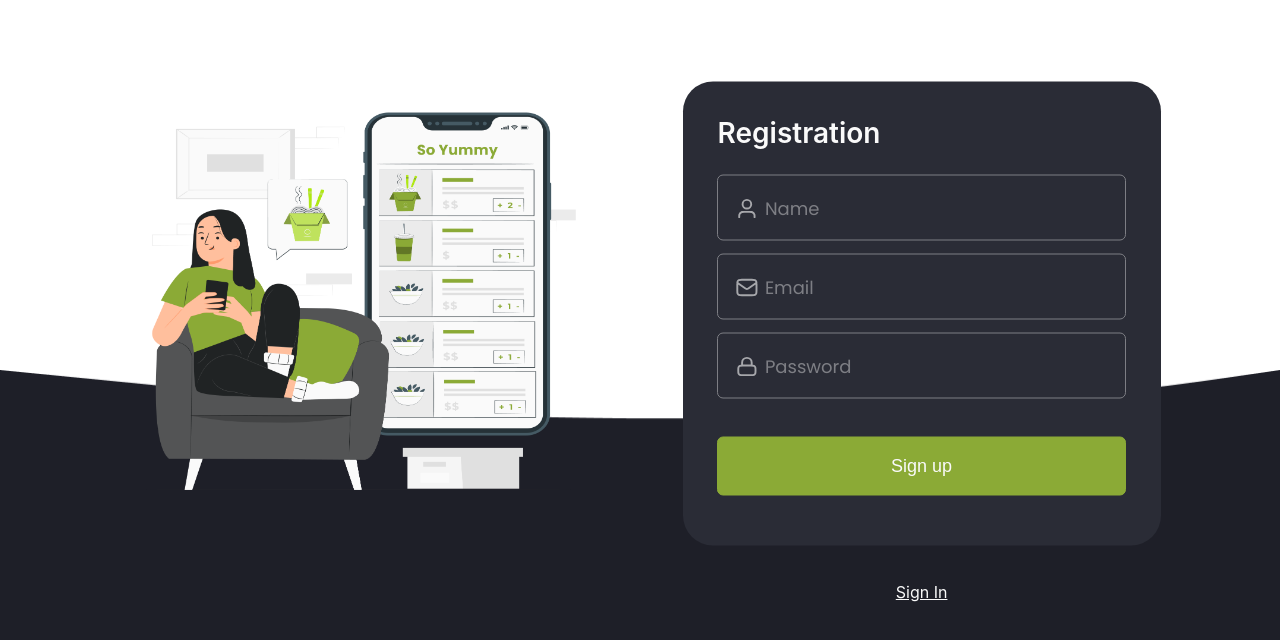
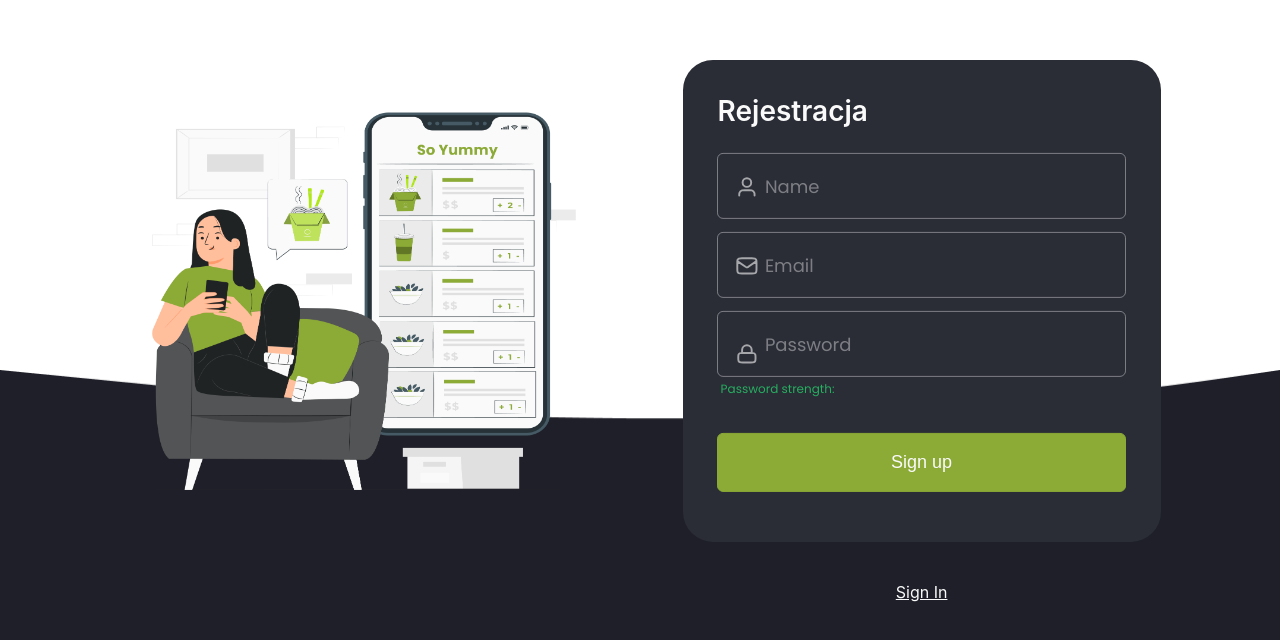
Before and after one commit to ArkadiuszMyszka/yumtasticcreations, a React (Create React App) app: page /register in a window 1280 px wide. Shown: the part 110-750 px from the top of the page. Built offline with nearby package versions, Linux system fonts and the light colour scheme; no server answers.

Commit message:
validation/signin&registration_messeges
ok u mnie działa :P

```diff
--- a/src/components/AuthForm/AuthForm.jsx
+++ b/src/components/AuthForm/AuthForm.jsx
@@ -1,59 +1,110 @@
-import React from 'react';
-import { Formik, Field, ErrorMessage } from 'formik';
-import * as Yup from 'yup';
-import { Header, InputBox, Input, Button, Icon, Form, ErrorMessageStyled } from "./AuthForm.styled";
-import icons from "../../images/ui/input/icons.svg"
-import privateApi from '../../services/PrivateApi';
+import React, { useState } from "react";
+import { Formik, Field, ErrorMessage } from "formik";
+import * as Yup from "yup";
+import {
+  Header,
+  InputBox,
+  Input,
+  Button,
+  Icon,
+  Form,
+  ErrorMessageStyled,
+  PasswordStrength,
+} from "./AuthForm.styled";
+import icons from "../../images/ui/input/icons.svg";
+import privateApi from "../../services/PrivateApi";
 
 const validationSchema = Yup.object({
-  name: Yup.string().required('Name is required'),
-  email: Yup.string().email('Invalid email address').required('Email is required'),
-  password: Yup.string().required('Password is required').min(8, 'Password must be at least 8 characters long'),
+  name: Yup.string().required("Name is required"),
+  email: Yup.string()
+    .email("Invalid email address")
+    .required("Email is required"),
+  password: Yup.string()
+    .required("Password is required")
+    .min(8, "Password must be at least 8 characters long"),
 });
 
+const checkPasswordStrength = (password) => {
+  let strength = 0;
+  if (password.length >= 8) strength += 1;
+  if (/[A-Z]/.test(password)) strength += 1;
+  if (/[0-9]/.test(password)) strength += 1;
+  if (/[^A-Za-z0-9]/.test(password)) strength += 1;
+
+  switch (strength) {
+    case 0: return 'Very Weak';
+    case 1: return 'Weak';
+    case 2: return 'Medium';
+    case 3: return 'Strong';
+    case 4: return 'Very Strong';
+    default: return 'Very Weak';
+  }
+};
+
 export const AuthForm = () => {
+  const [passwordStrength, setPasswordStrength] = useState("");
+
   return (
     <Formik
-      initialValues={{ name: '', email: '', password: '' }}
+      initialValues={{ name: "", email: "", password: "" }}
       validationSchema={validationSchema}
       onSubmit={(values, { setSubmitting, resetForm, setErrors }) => {
-        privateApi.post('/register', values)
-          .then(response => {
-            console.log('Registration successful', response);
-
+        privateApi
+          .post("/register", values)
+          .then((response) => {
+            console.log("Registration successful", response);
             if (response.data.token) {
-              localStorage.setItem('authToken', response.data.token);
+              localStorage.setItem("authToken", response.data.token);
             }
-            window.location.href = '/search';
-
+            setTimeout(() => {
+              window.location.href = "/search";
+            }, 1500);
             setSubmitting(false);
             resetForm();
           })
-          .catch(error => {
-            console.error('Registration error', error);
-            setErrors({ submit: 'Registration failed. Please try again.' });
+          .catch((error) => {
+            console.error("Registration error", error);
+            setErrors({ submit: "Registration failed. Please try again." });
             setSubmitting(false);
           });
       }}
     >
-      {formik => (
+      {(formik) => (
         <Form onSubmit={formik.handleSubmit}>
-          <Header>Registration</Header>
+          <Header>Rejestracja</Header>
           <InputBox>
-            <Icon><use href={`${icons}#icon-input_user`}></use></Icon>
+            <Icon>
+              <use href={`${icons}#icon-input_user`}></use>
+            </Icon>
             <Field name="name" as={Input} placeholder="Name" />
+            <ErrorMessage name="name" component={ErrorMessageStyled} />
           </InputBox>
-          <ErrorMessage name="name" component={ErrorMessageStyled}></ErrorMessage>
           <InputBox>
-            <Icon><use href={`${icons}#icon-input_mail`}></use></Icon>
+            <Icon>
+              <use href={`${icons}#icon-input_mail`}></use>
+            </Icon>
             <Field name="email" as={Input} placeholder="Email" />
+            <ErrorMessage name="email" component={ErrorMessageStyled} />
           </InputBox>
-          <ErrorMessage name="email" component={ErrorMessageStyled} />
           <InputBox>
-            <Icon><use href={`${icons}#icon-input_lock`}></use></Icon>
-            <Field name="password" as={Input} placeholder="Password" />
+            <Icon>
+              <use href={`${icons}#icon-input_lock`}></use>
+            </Icon>
+            <Field
+              name="password"
+              as={Input}
+              type="password"
+              placeholder="Password"
+              onChange={(e) => {
+                formik.setFieldValue("password", e.target.value);
+                setPasswordStrength(checkPasswordStrength(e.target.value));
+              }}
+            />
+            <ErrorMessage name="password" component={ErrorMessageStyled} />
+            <PasswordStrength strength={passwordStrength}>
+              Password strength: {passwordStrength}
+            </PasswordStrength>
           </InputBox>
-          <ErrorMessage name="password" component={ErrorMessageStyled} />
           <Button type="submit">Sign up</Button>
         </Form>
       )}
--- a/src/components/AuthForm/AuthForm.styled.jsx
+++ b/src/components/AuthForm/AuthForm.styled.jsx
@@ -186,7 +186,7 @@ export const ErrorMessageStyled = styled.div`
     font-family: Poppins;
     font-size: 12px;
     position: relative;
-    bottom: 8px;
+    bottom: 0px;
     left: 8px;
 
     @media (min-width: 768px) and (max-width: 1199px) {
@@ -212,3 +212,26 @@ export const ErrorIconStyled = styled(Error)`
     left: 435px;
 }
 `;
+
+export const PasswordStrength = styled.div`
+  color: ${(props) => {
+    if (props.strength === 'Very Weak') return '#E74A3B';
+    if (props.strength === 'Weak') return '#E67E22';
+    if (props.strength === 'Medium') return '#F1C40F';
+    if (props.strength === 'Strong') return '#2ECC71';
+    return '#27AE60';
+  }};
+  font-family: Poppins;
+  font-size: 12px;
+  position: relative;
+  left: 8px;
+  top: 0px;
+
+  @media (min-width: 768px) and (max-width: 1199px) {
+    left: 26px;
+  }
+
+  @media (min-width: 1200px) {
+    left: 23px;
+  }
+`;
--- a/src/components/LoginForm/LoginForm.jsx
+++ b/src/components/LoginForm/LoginForm.jsx
@@ -1,10 +1,7 @@
 import React from 'react';
 import { Formik, Field, ErrorMessage } from 'formik';
 import * as Yup from 'yup';
-
-import axios from 'axios';
 import { Header, InputBox, Input, Button, Icon, ErrorMessageStyled, Form } from "../AuthForm/AuthForm.styled.jsx";
-
 import icons from "../../images/ui/input/icons.svg";
 import privateApi from '../../services/PrivateApi';
 
@@ -14,7 +11,6 @@ const validationSchema = Yup.object({
 });
 
 export const LoginForm = () => {
-
 
   return (
     <Formik
@@ -34,8 +30,8 @@ export const LoginForm = () => {
           });
       }}
     >
-      {({ isSubmitting }) => (
-        <Form>
+       {formik => (
+        <Form onSubmit={formik.handleSubmit}>
           <Header>Sign In</Header>
           <InputBox>
             <Icon><use href={`${icons}#icon-input_mail`}></use></Icon>
@@ -47,7 +43,7 @@ export const LoginForm = () => {
             <Field name="password" as={Input} type="password" placeholder="Password" />
           </InputBox>
           <ErrorMessage name="password" component={ErrorMessageStyled} />
-          <Button type="submit" disabled={isSubmitting}>Sign In</Button>
+          <Button type="submit">Sign In</Button>
         </Form>
       )}
     </Formik>
```
Also changed, not shown: 1 other file (tests, documents, lock files or other folders).
